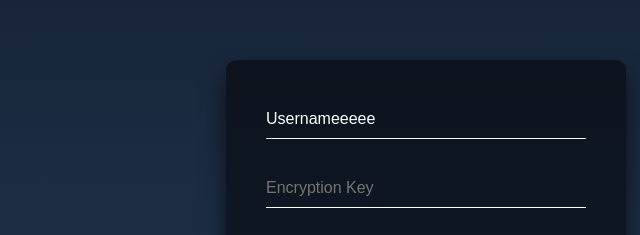
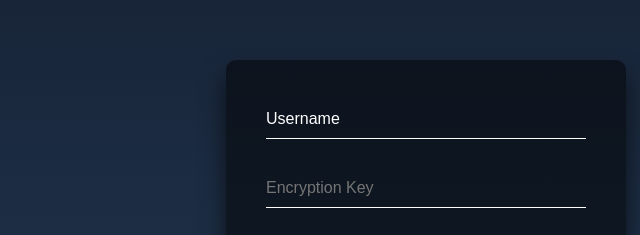
Before and after one commit to taubyte-test/tb_website_Chat_Website, a plain HTML site: page frontend/index.html in a window 1280 px wide. Shown: the part 190-425 px from the top of the page, 214-854 px from the left. Drawn offline with Linux system fonts and the light colour scheme.

Commit message:
Update index.html

```diff
--- a/frontend/index.html
+++ b/frontend/index.html
@@ -9,7 +9,7 @@
         <div class="user-box">
             <div>
                 <input id="username-box" type="text" name="" required="">
-                <label>Usernameeeee</label>
+                <label>Username</label>
             </div>
             <div>
                 <input id="key-box" type="text" name="" required="" placeholder="Encryption Key">
```
